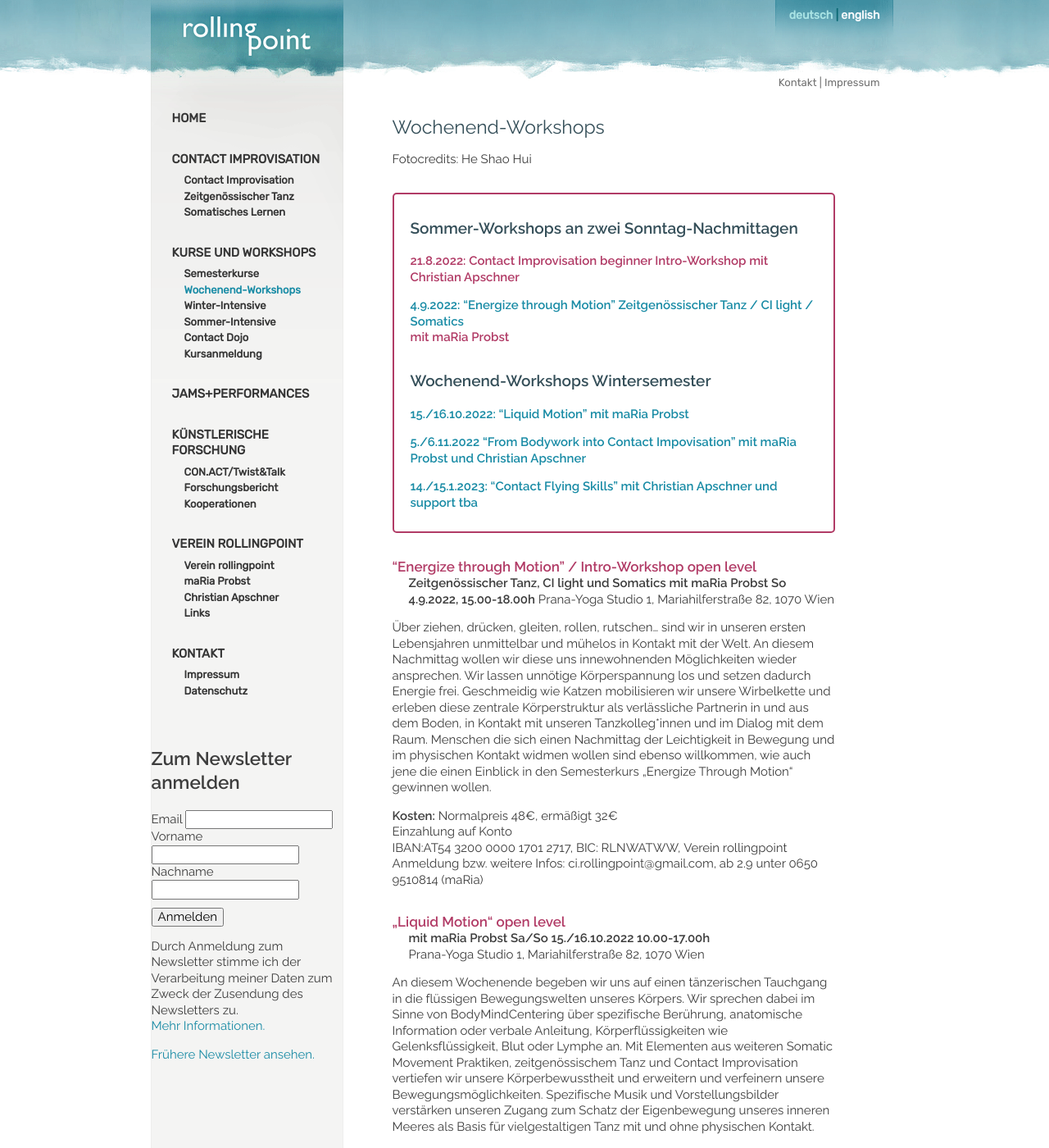
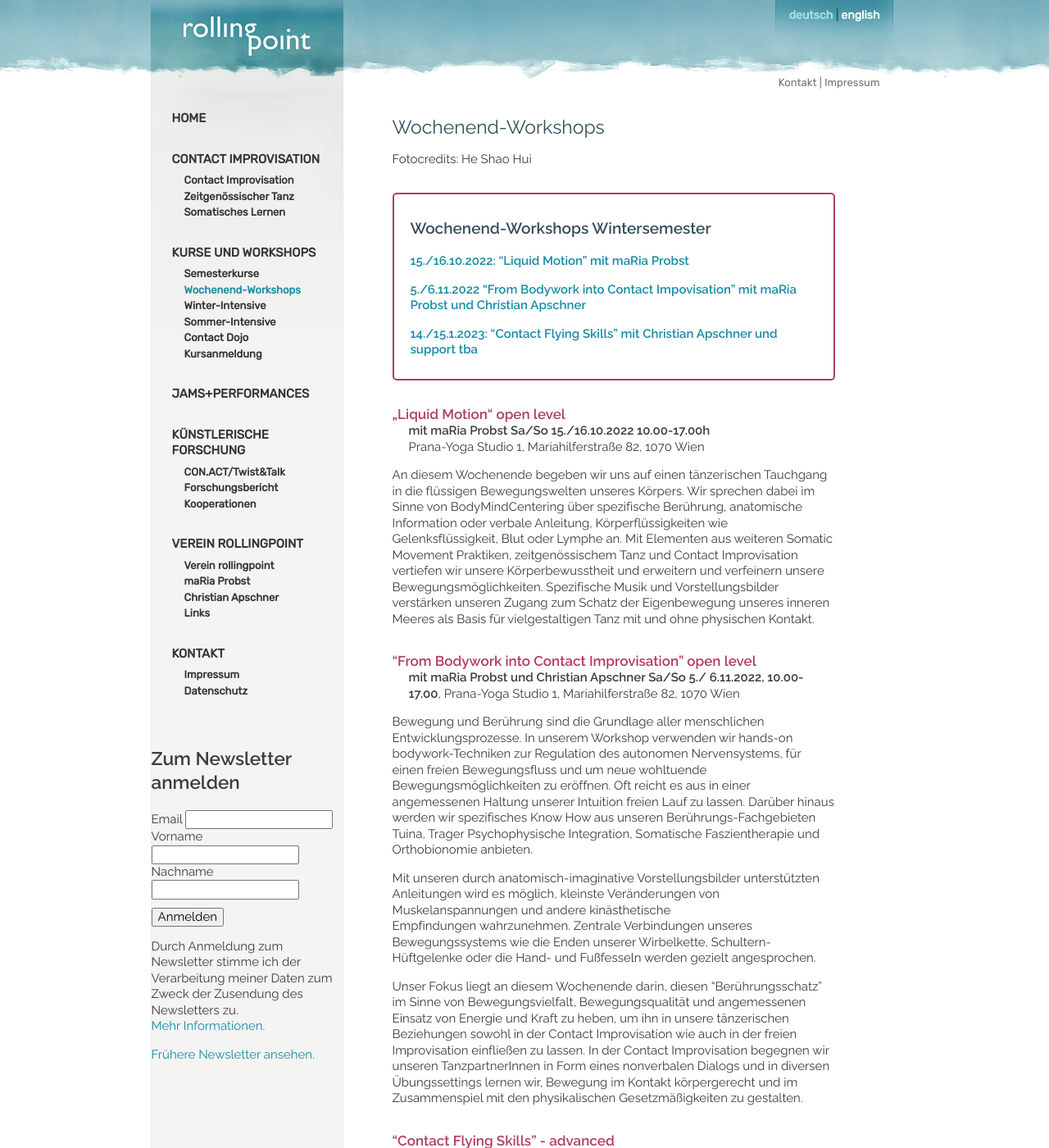
Before and after one commit to manulari/rollingpointat, a Jekyll site: the page built from _pages_de/workshops.md, in a window 1280 px wide and 1400 px high. Shown: the whole window at 82% size. Built offline with Jekyll 4.4.1, drawn with Linux system fonts in a browser that asks for light colours; comment, search, counter and statistics services are not loaded; some of the changed text lies outside the part shown.

Commit message:
Update page (de) “workshops”

```diff
--- a/_pages_de/workshops.md
+++ b/_pages_de/workshops.md
@@ -6,13 +6,8 @@ title: Wochenend-Workshops
 
 Fotocredits: He Shao Hui
 
-> ### Sommer-Workshops an zwei Sonntag-Nachmittagen
->
-> **21.8.2022: Contact Improvisation** **beginner Intro-Workshop mit Christian Apschner**
->
-> [**4.9.2022: "Energize through Motion"  Zeitgenössischer Tanz / CI light /** **Somatics**](#energize)\
->  **mit maRia Probst**
->
+
+
 > ### Wochenend-Workshops Wintersemester
 >
 > **[15./16.10.2022: "Liquid Motion" mit maRia Probst](#liquid)**
@@ -22,20 +17,6 @@ Fotocredits: He Shao Hui
 > **[14./15.1.2023: "Contact Flying Skills" mit Christian Apschner und support tba](#flying)**
 >
 > <div class="named-anchor" id="energize"></div>
-
-#### **"Energize through Motion" / Intro-Workshop open level**
-
-**Zeitgenössischer Tanz, CI light und Somatics
-mit maRia Probst
-So 4.9.2022, 15.00-18.00h**
-Prana-Yoga Studio 1, Mariahilferstraße 82, 1070 Wien
-
-Über ziehen, drücken, gleiten, rollen, rutschen... sind wir in unseren ersten Lebensjahren unmittelbar und mühelos in Kontakt mit der Welt. An diesem Nachmittag wollen wir diese uns innewohnenden Möglichkeiten wieder ansprechen. Wir lassen unnötige Körperspannung los und setzen dadurch Energie frei. Geschmeidig wie Katzen mobilisieren wir unsere Wirbelkette und erleben diese zentrale Körperstruktur als verlässliche Partnerin in und aus dem Boden, in Kontakt mit unseren Tanzkolleg*innen und im Dialog mit dem Raum. Menschen die sich einen Nachmittag der Leichtigkeit in Bewegung und im physischen Kontakt widmen wollen sind ebenso willkommen, wie auch jene die einen Einblick in den Semesterkurs „Energize Through Motion“ gewinnen wollen.
-
-**Kosten:** Normalpreis 48€, ermäßigt 32€\
-Einzahlung auf Konto\
-IBAN:AT54 3200 0000 1701 2717, BIC: RLNWATWW, Verein rollingpoint\
-Anmeldung bzw. weitere Infos: ci.rollingpoint@gmail.com,  ab 2.9 unter 0650 9510814 (maRia)
 
 <div class="named-anchor" id="liquid"></div>
 
```
Also changed, not shown: other parts of _pages_de/workshops.md (+23 -0 lines).
